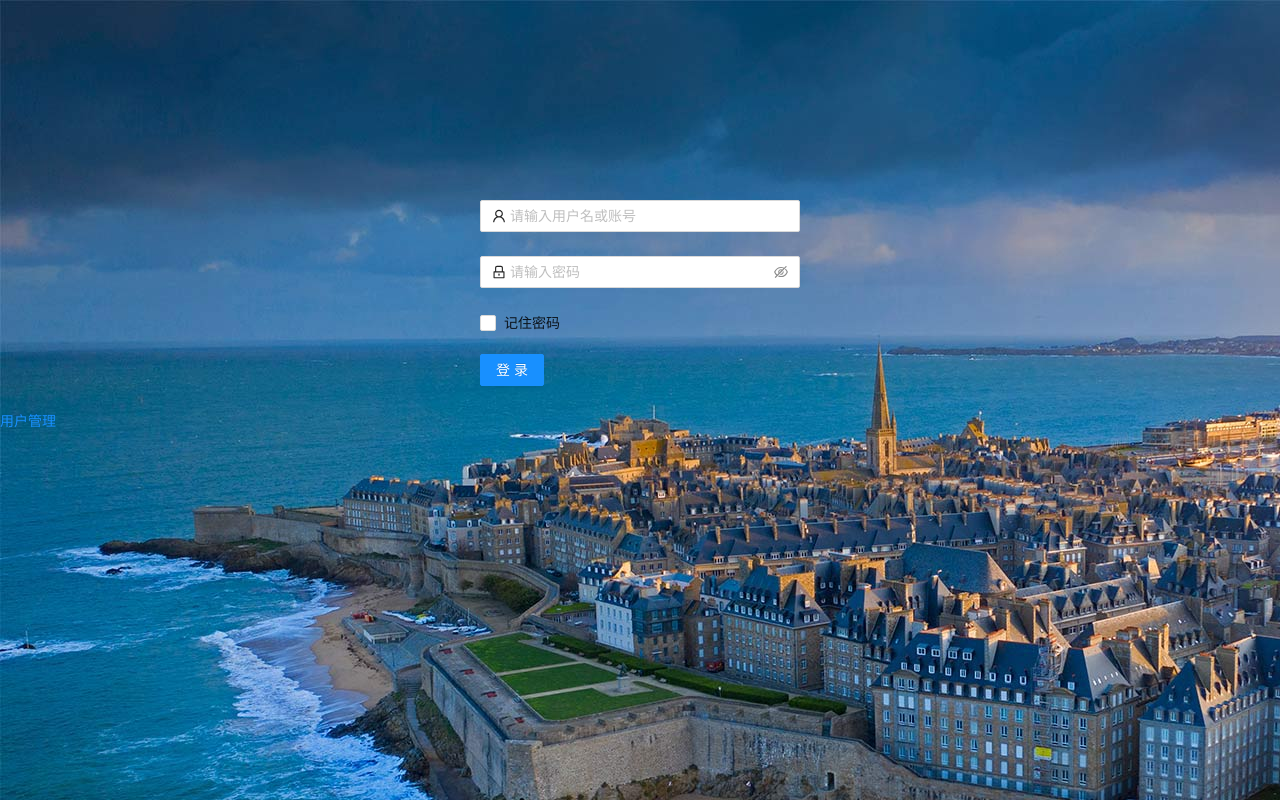
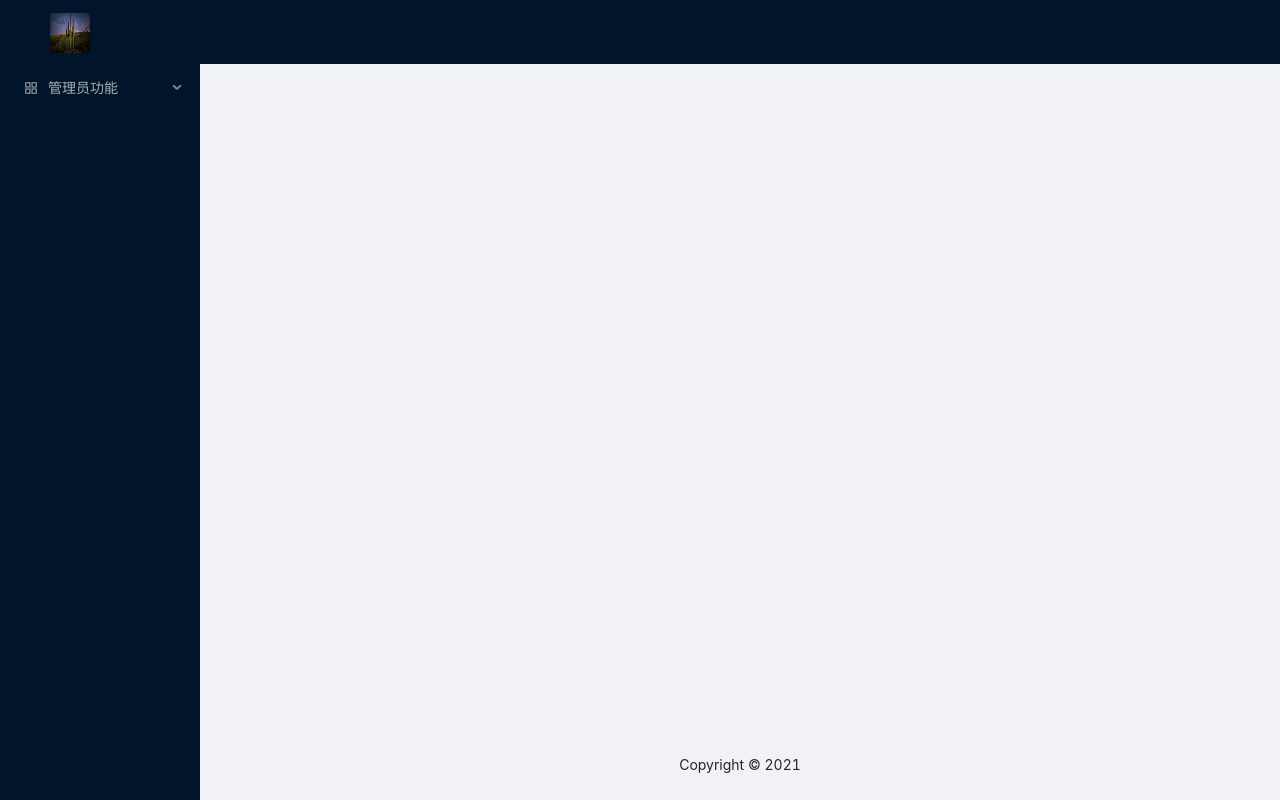
Before and after one commit to DogHuan/react-admin-system, a React (Create React App) app in the folder admin-system/: page /mainMenu/Admin/UserManage in a window 1280 px wide. Before the commit this address led to /login. Built offline with nearby package versions, Linux system fonts and the light colour scheme.

Commit message:
配置基本路由的实现

```diff
--- a/admin-system/src/Admin/UserManage/index.js
+++ b/admin-system/src/Admin/UserManage/index.js
@@ -53,6 +53,29 @@ export default class UserManage extends Component {
         ),
     },
     ];
+    const data = [
+        {
+          key: '1',
+          name: 'John Brown',
+          age: 32,
+          address: 'New York No. 1 Lake Park',
+          tags: ['nice', 'developer'],
+        },
+        {
+          key: '2',
+          name: 'Jim Green',
+          age: 42,
+          address: 'London No. 1 Lake Park',
+          tags: ['loser'],
+        },
+        {
+          key: '3',
+          name: 'Joe Black',
+          age: 32,
+          address: 'Sidney No. 1 Lake Park',
+          tags: ['cool', 'teacher'],
+        },
+      ];
     return (
         <div></div>
     )
--- a/admin-system/src/App.js
+++ b/admin-system/src/App.js
@@ -1,7 +1,7 @@
 import './App.css';
 import { Route, Switch, Redirect } from 'react-router-dom'
 import Login from './Login/index'
-import MainMeun from './MainMeun';
+import MainMenu from './MainMenu';
 
 // 一、函数组件的声明方式有两种：
 // 1、function + 函数名   2、const + 函数名=(props)=>
@@ -16,7 +16,7 @@ const App = (props) => {
       {/* 此刻页面路由就会自定义为Login登录页面了 */}
       {/* <Route path="/" component={Login} ></Route> */}
       <Route path="/login" component={Login}></Route>
-      <Route path="/mainMeun" component={MainMeun}></Route>
+      <Route path="/mainMenu" component={MainMenu}></Route>
       <Redirect to="/login" />
     </Switch>
   );
--- a/admin-system/src/Login/index.js
+++ b/admin-system/src/Login/index.js
@@ -3,7 +3,7 @@ import { Route, Switch, Link } from 'react-router-dom';
 import { Form, Input, Button, Checkbox, message } from 'antd';
 import { UserOutlined, LockOutlined } from '@ant-design/icons';
 import './index.css'
-import MainMeun from "../MainMeun";
+import mainMenu from "../MainMenu";
 export default class Login extends Component {
   constructor(props) {
     super(props)
@@ -89,7 +89,7 @@ export default class Login extends Component {
               </Button>
             </Form.Item>
           </Form>
-          <Link to='/MainMeun'>用户管理</Link>
+          <Link to='/MainMenu'>用户管理</Link>
         </div>
       </div>
     )
--- /dev/null
+++ b/admin-system/src/MainMenu/index.js
@@ -0,0 +1,136 @@
+import React, { useState } from 'react';
+import { Layout, Menu, Breadcrumb } from 'antd';
+import logo from '../Image/background-1.jpg'
+import { Route, Switch, Link, withRouter, Redirect } from 'react-router-dom'
+import { UserOutlined, AppstoreOutlined, BarsOutlined } from "@ant-design/icons";
+import UserManage from '../Admin/UserManage/index'
+const { Header, Content, Footer, Sider } = Layout;
+const { SubMenu } = Menu;
+//一、对函数组件的初步使用
+const menuAdmin = {
+  title: "管理员功能",
+  key: "admin",
+  icon: <AppstoreOutlined />,
+  children: [
+    {
+      title: "用户管理",
+      key: "/mainMenu/Admin/UserManage",
+      link: "/mainMenu/Admin/UserManage",
+      icon: <BarsOutlined />,
+      component: UserManage,
+    }, {
+      title: "云服务商管理",
+      key: "/main/admin/vendersList",
+      link: "/main/admin/vendersList",
+      icon: <BarsOutlined />,
+      component: UserManage,
+    }, {
+      title: "项目管理",
+      key: "/main/admin/projectList",
+      link: "/main/admin/projectList",
+      icon: <BarsOutlined />,
+      component: UserManage,
+    }, {
+      title: "权限管理",
+      key: "/main/admin/permissionList",
+      link: "/main/admin/permissionList",
+      icon: <BarsOutlined />,
+      component: UserManage,
+    }, {
+      title: "LDAP设置",
+      key: "/main/admin/ldap",
+      link: "/main/admin/ldap",
+      icon: <BarsOutlined />,
+      component: UserManage,
+    }, {
+      title: "SMTP设置",
+      key: "/main/admin/smtp",
+      link: "/main/admin/smtp",
+      icon: <BarsOutlined />,
+      component: UserManage,
+    }, {
+      title: "SQS设置",
+      key: "/main/admin/sqs",
+      link: "/main/admin/sqs",
+      icon: <BarsOutlined />,
+      component: UserManage,
+    },
+  ]
+}
+const MainMenu = (props) => {
+  let menuList = []
+  const defaultSelectedKeys = ''
+  const openKeys = menuList?.[0]?.children[0]
+  menuList.push(menuAdmin)
+  const defaultRoute = menuList?.[0]?.children?.[0]?.link
+  return (
+    //二、整体使用layout布局大框架包裹网页的整个页面
+    <Layout style={{ minHeight: '100vh' }}>
+      {/* 1、头部导航栏的设置和logo图标的添加，后期可以在这里维护退出登录和个人信息修改 */}
+      <Header className="header">
+      {/* 1.2、头部导航栏的设计，增加图片logo，设置背景色，宽度和个人信息logo等样式 */}
+        <div className="left-nav-header header-logo">
+          <Link to="/mainMenu">
+            <img className="logo-img" src={logo} alt=""
+              style={{ width: 40, height: 40 }} />
+          </Link>
+        </div>
+      </Header>
+      {/* 2、设置左侧导航栏菜单，首先包裹大的layout，设置宽高等样式。
+      添加Sider侧边栏组件，然后添加Meun菜单组件。*/}
+      <Layout className="layout-main">
+        <Sider className="layout-sider">
+        {/*2.1、 Menu中设置defaultSelectedKeys初始化选中的菜单项key数组以及
+        openKeys当前展开的SubMenu菜单项key数组，为SubMenu菜单父列表添加key，title */}
+          <Menu
+            theme="dark"
+            mode="inline"
+            defaultSelectedKeys={defaultSelectedKeys}
+            openKeys={openKeys} >
+            {
+              menuList?.map(item => console.log("item", item)),
+              menuList?.map((item) => (
+                <SubMenu
+                  key={item.key}
+                  icon={item.icon}
+                  title={item.title}
+                >
+          {/*2.2、 Menu.item菜单子列表中设置key，title以及路由Link的出口*/}
+                  {
+                    item?.children?.map(e => console.log("e.title", e.title)),
+                    item?.children?.map((e) => (
+                      <Menu.Item key={e.link} icon={e.icon}>
+                        <Link to={e.link}>{e.title}</Link>
+                      </Menu.Item>
+                    ))
+                  }
+                </SubMenu>
+              ))
+            }
+          </Menu>
+        </Sider>
+        <Layout>
+          {/* 3、设置layout的中间件即中间内容Content组件用来包裹渲染不同菜单选项的页面 */}
+          <Content className="layout-content">
+            <Switch>
+            {/* 3.1、Content渲染不同的菜单选项数据需要根据Route不同的路由入口来配置path，component路径 */}
+              {
+                menuList?.map(item =>
+                  item?.children?.map(subItem =>
+                    <Route
+                      path={subItem.link}
+                      component={subItem.component}
+                    />
+                  ))
+              }
+              {/* 3.2、进入系统内部默认路由出口为mainAdmin */}
+              <Redirect to={defaultRoute || '/mainAdmin'} />
+            </Switch>
+          </Content>
+          <Footer className="layout-footer" style={{margin:"auto"}}>Copyright © 2021</Footer>
+        </Layout>
+      </Layout>
+    </Layout>
+  );
+}
+export default withRouter(MainMenu)
--- a/admin-system/src/MainMeun/index.js
+++ /dev/null
@@ -1,91 +0,0 @@
-import React,{Component} from 'react';
-import { Layout, Menu, Breadcrumb } from 'antd';
-import logo from '../Image/background-1.jpg'
-import { Route, Switch, Link } from 'react-router-dom'
-import {
-  DesktopOutlined, PieChartOutlined, FileOutlined, TeamOutlined,
-  UserOutlined,
-} from '@ant-design/icons';
-
-const { Header, Content, Footer, Sider } = Layout;
-const { SubMenu } = Menu;
-
-export default class MainMeun extends Component {
-  state = {
-    collapsed: false,
-  };
-
-  onCollapse = collapsed => {
-    console.log(collapsed);
-    this.setState({ collapsed });
-  };
-
-  render() {
-    const { collapsed } = this.state;
-    return (
-      <Layout style={{ minHeight: '100vh' }}>
-        {/* 头部导航栏的设置和logo图标的添加，后期可以在这里维护退出登录和个人信息修改 */}
-        <Header className="header">
-          <div className="left-nav-header header-logo">
-            <Link to="/mainMeun">
-              <img className="logo-img" src={logo} alt=""
-              style={{width:40,height:40}}/>
-            </Link>
-          </div>
-        </Header>
-        <Layout className="layout-main">
-          <Sider className="layout-sider">
-            <Menu
-                theme="dark"
-                mode="inline"
-                defaultSelectedKeys={defaultSelectedKeys}
-                openKeys={openKeys} >
-
-            </Menu>
-          </Sider>
-        </Layout>
-          <Footer style={{ textAlign: 'center' }}>Ant Design ©2018 Created by Ant UED</Footer>
-        </Layout>
-    );
-  }
-}
-{/* <Sider collapsible collapsed={collapsed} onCollapse={this.onCollapse}>
-        <div className="logo" />
-          <Menu theme="dark" defaultSelectedKeys={['1']} mode="inline" >
-            <Menu.Item key="1" icon={<PieChartOutlined />} style={{
-              height:64,
-              margin:0
-            }}>
-              Option 1
-            </Menu.Item>
-            <Menu.Item key="2" icon={<DesktopOutlined />} style={{
-              height:64,
-              margin:0
-            }}>
-              Option 2
-            </Menu.Item>
-            <SubMenu key="sub1" icon={<UserOutlined />} title="User">
-              <Menu.Item key="3">Tom</Menu.Item>
-              <Menu.Item key="4">Bill</Menu.Item>
-              <Menu.Item key="5">Alex</Menu.Item>
-            </SubMenu>
-            <SubMenu key="sub2" icon={<TeamOutlined />} title="Team">
-              <Menu.Item key="6">Team 1</Menu.Item>
-              <Menu.Item key="8">Team 2</Menu.Item>
-            </SubMenu>
-            <Menu.Item key="9" icon={<FileOutlined />}>
-              Files
-            </Menu.Item>
-          </Menu>
-        </Sider>
-        <Layout className="site-layout">
-
-          <Content style={{ margin: '0 16px' }}>
-            <Breadcrumb style={{ margin: '16px 0' }}>
-              <Breadcrumb.Item>User</Breadcrumb.Item>
-              <Breadcrumb.Item>Bill</Breadcrumb.Item>
-            </Breadcrumb>
-            <div className="site-layout-background" style={{ padding: 24, minHeight: 360 }}>
-
-            </div>
-          </Content> */}
```
Also changed, not shown: admin-system/src/MainMenu/index.css (renamed from admin-system/src/MainMeun/index.css).
